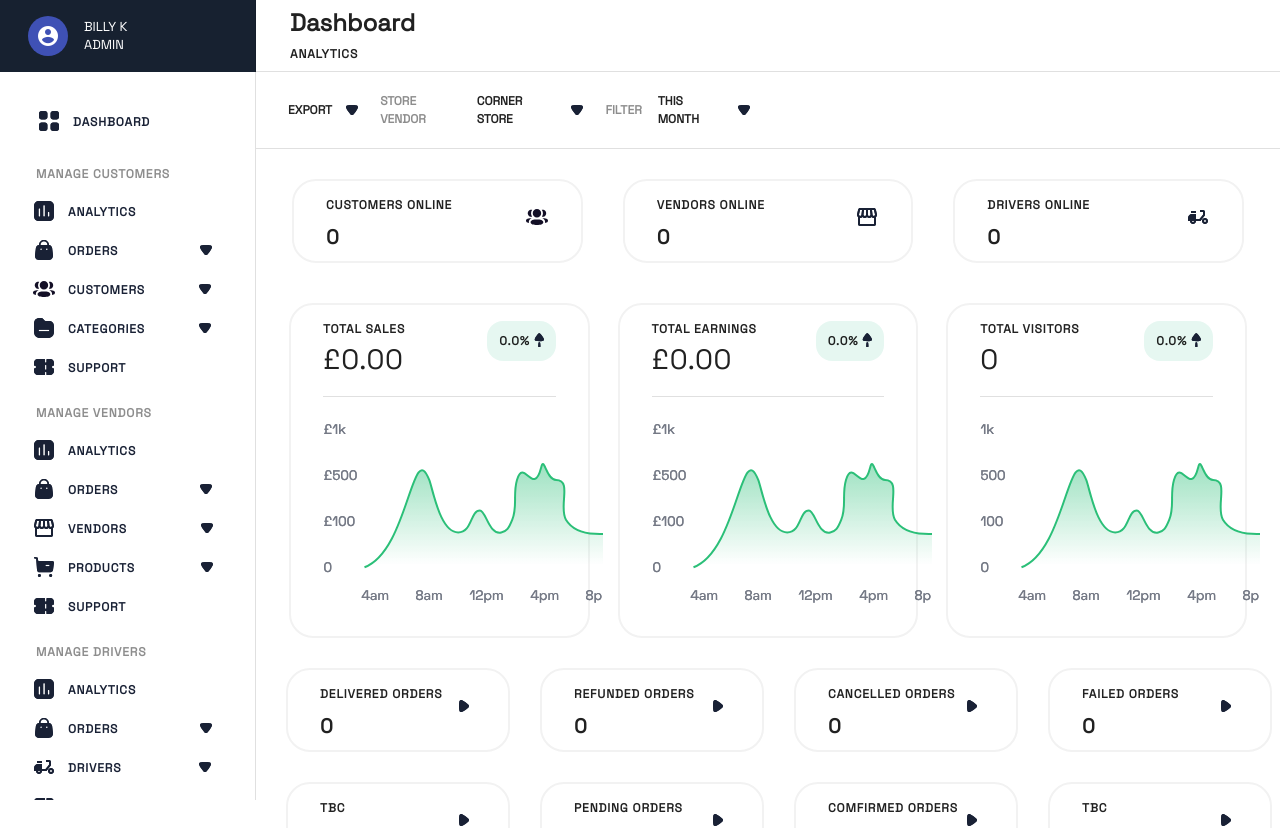
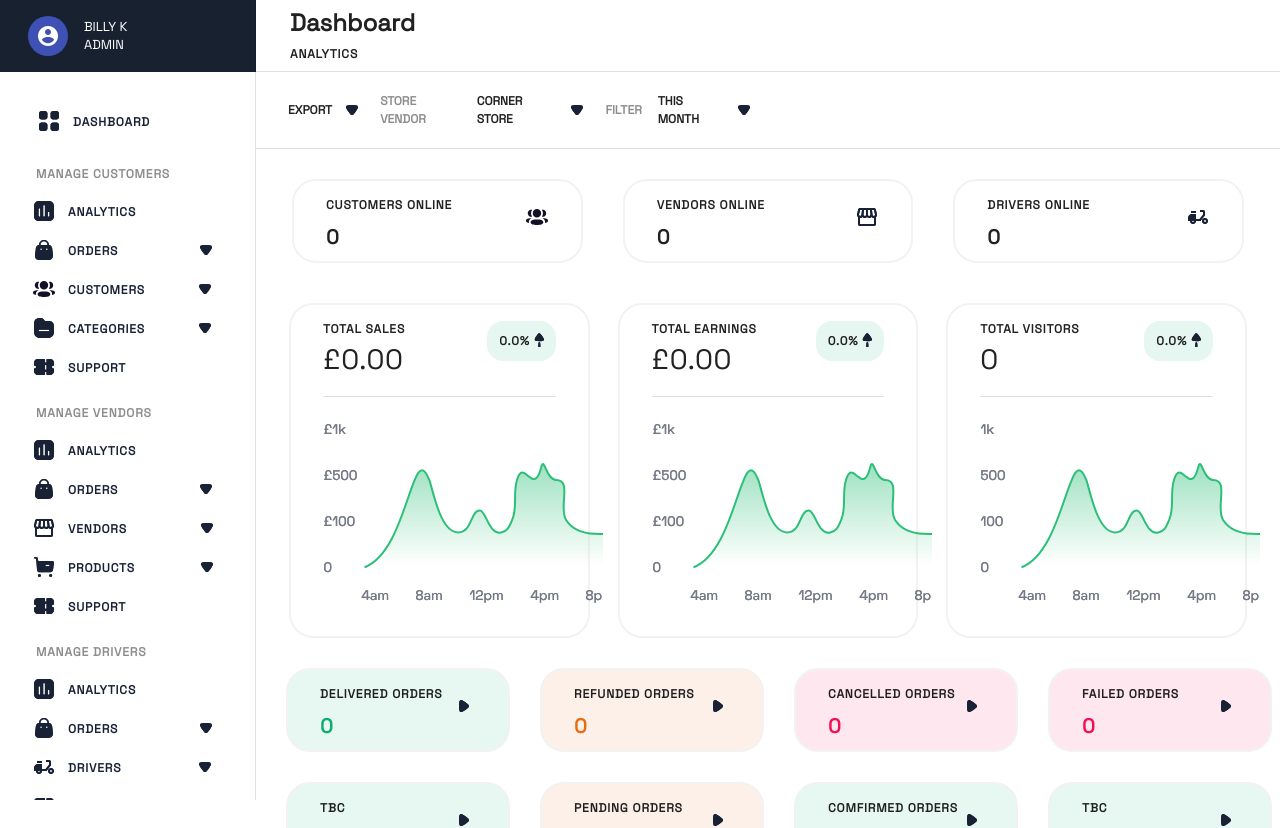
Before and after one commit to nazeeeh/culture-shop-app, a Nuxt app: page / in a window 1280 px wide. Shown: the top 828 px of the page. Built offline with nearby package versions, Linux system fonts and the light colour scheme.

Commit message:
Updates on the dashboard card color and settings links

```diff
--- a/components/Card-2.vue
+++ b/components/Card-2.vue
@@ -1,9 +1,9 @@
 <template>
      <div class="card-2">
-        <div class="box-display" v-for="(content, i) in contents" :key="i">
-          <div class="text-uppercase p-style ml-8 mt-4">
+        <div class="box-display" v-for="(content, i) in contents" :key="i" :style="{backgroundColor: content.backgroundColor}">
+          <div class="text-uppercase p-style ml-8 mt-4" >
             <p>{{content.name}}</p>
-            <p class="p-counts">{{content.rate}}</p>
+            <p class="p-counts" :style="{color: content.color}">{{content.rate}}</p>
           </div>
             <Icon name="right" class="mr-8 mt-6" />
         </div>
@@ -14,14 +14,14 @@ export default {
     data () {
       return {
         contents: [
-            {name: 'Delivered orders', rate: 0, backgroundColor: '#E7F7F1'},
-            {name: 'Refunded orders', rate: 0, backgroundColor: '#FDF0E8'},
-            {name: 'Cancelled orders', rate: 0, backgroundColor: '#FEE7EE'},
-            {name: 'Failed orders', rate: 0, backgroundColor: '#FEE7EE'},
-            {name: 'Tbc ', rate: 0, backgroundColor: '#E7F7F1'},
-            {name: 'Pending orders', rate: 0, backgroundColor: '#FDF0E8'},
-            {name: 'Comfirmed orders', rate: 0, backgroundColor: '#E7F7F1'},
-            {name: 'Tbc', rate: 0, backgroundColor: '#E7F7F1'}
+            {name: 'Delivered orders', rate: 0, backgroundColor: '#E7F7F1', color: '#0CAD73'},
+            {name: 'Refunded orders', rate: 0, backgroundColor: '#FDF0E8', color: '#E76D14'},
+            {name: 'Cancelled orders', rate: 0, backgroundColor: '#FEE7EE', color: '#F11054'},
+            {name: 'Failed orders', rate: 0, backgroundColor: '#FEE7EE', color: '#F11054'},
+            {name: 'Tbc ', rate: 0, backgroundColor: '#E7F7F1', color: '#0CAD73'},
+            {name: 'Pending orders', rate: 0, backgroundColor: '#FDF0E8', color: '#E76D14'},
+            {name: 'Comfirmed orders', rate: 0, backgroundColor: '#E7F7F1', color: '#0CAD73'},
+            {name: 'Tbc', rate: 0, backgroundColor: '#E7F7F1', color: '#0CAD73'}
         ]
         }
     }
--- a/pages/settings/index.vue
+++ b/pages/settings/index.vue
@@ -15,10 +15,18 @@
     <!-- privacy and security -->
     <Privacy />
 
-    <div class="flex-content">
-        <Icon name="logout" />
-        <span class="ml-3">Logout</span>
-    </div>
+    <v-list>
+
+        <v-list-item>
+          <v-list-content>
+            <div class="flex-content">
+            <Icon name="logout" />
+            <span class="ml-3">Logout</span>
+            </div>
+          </v-list-content>
+        </v-list-item>
+
+    </v-list>
   </div>
 </template>
 <script>
```
